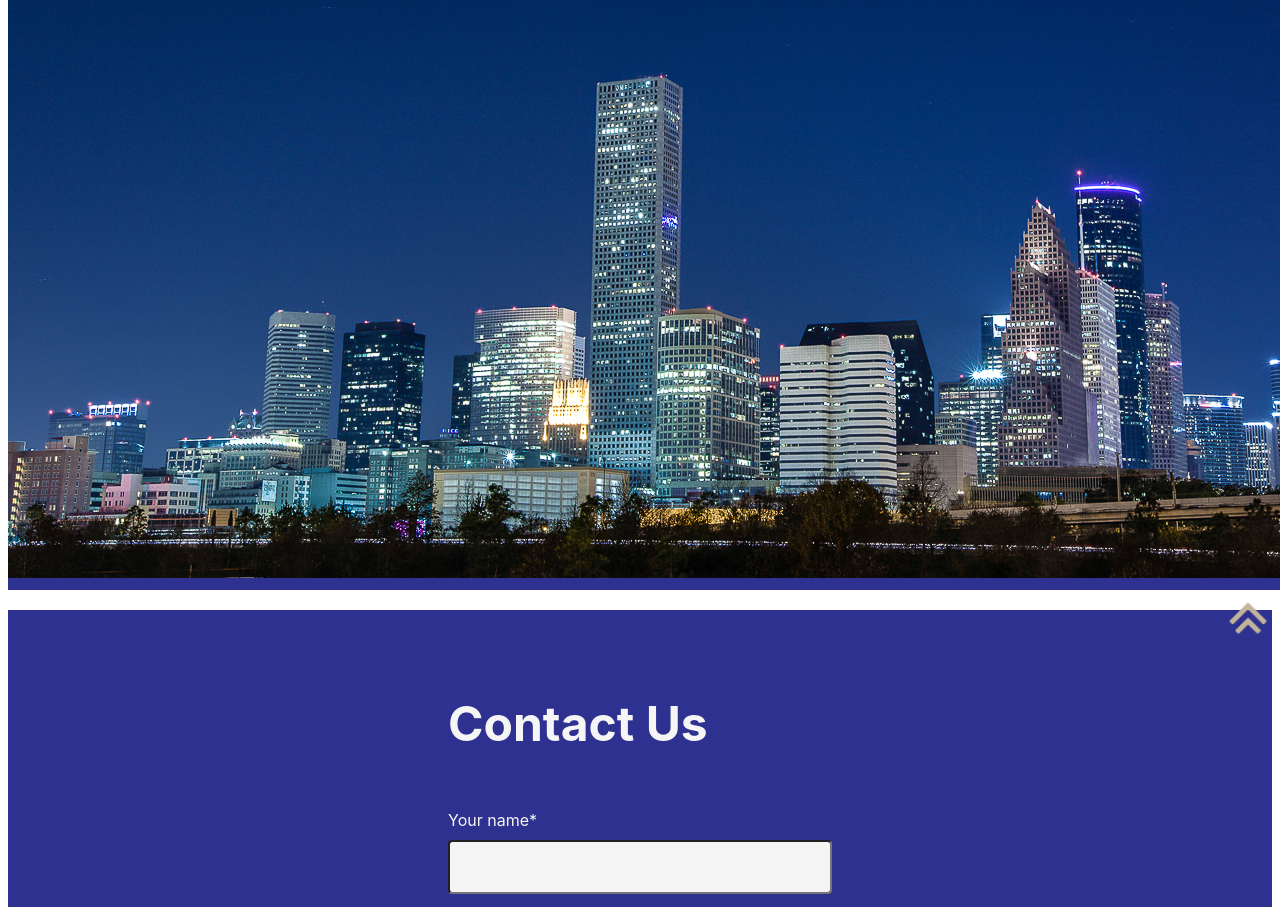
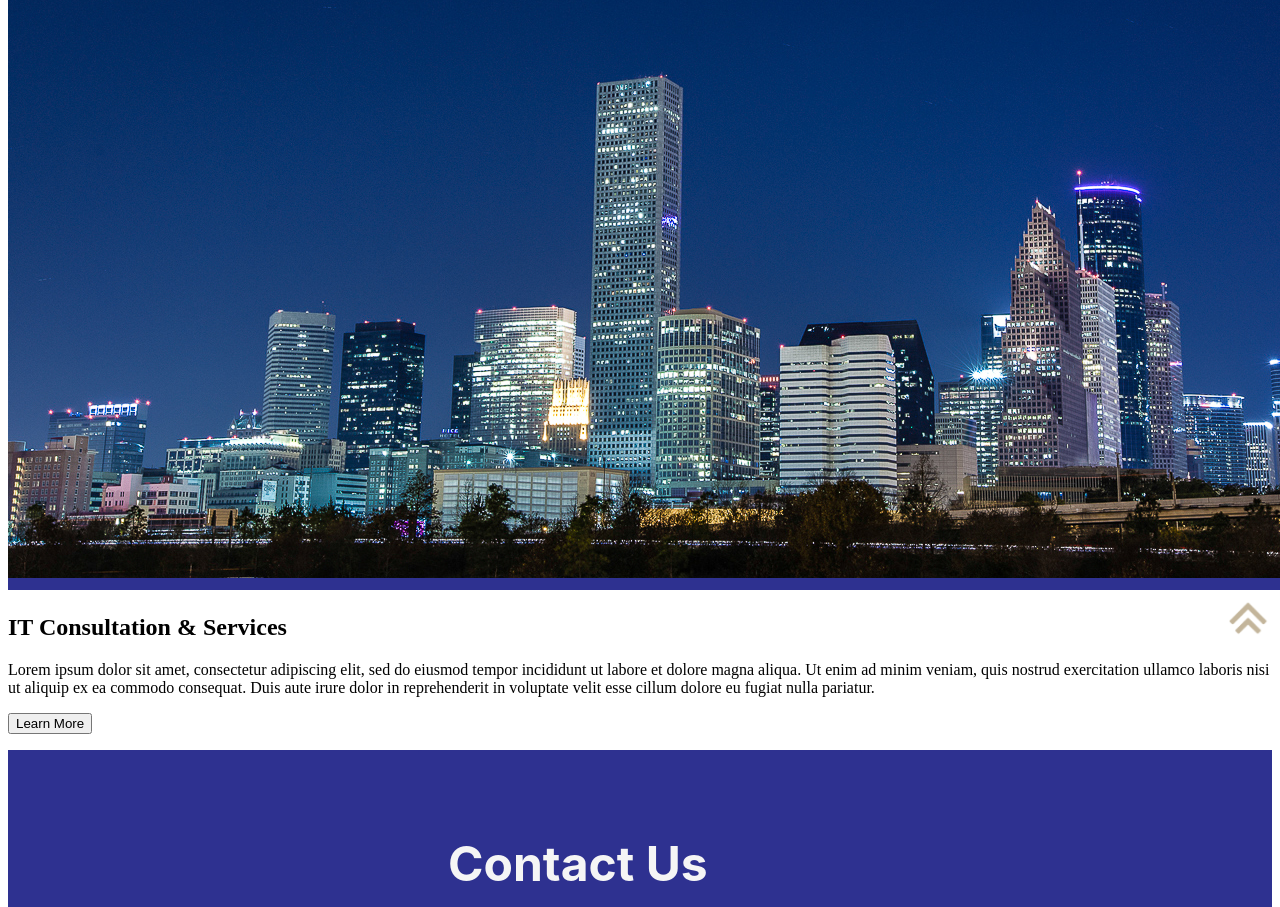
Before and after one commit to Jgreenwell93/Keystone, a plain HTML site: page index.html in a window 1280 px wide. Shown: the part 150-1057 px from the top of the page. Drawn offline with Linux system fonts and the light colour scheme.

Commit message:
adding in hero aarticle elemtns

```diff
--- a/index.html
+++ b/index.html
@@ -31,8 +31,14 @@
         <img class="skyline" src="/images/skyline.jpg" alt="skyline">
 
         <article class="hero-article">
-
+            <h1>IT Consultation & Services</h1>
+            <p>Lorem ipsum dolor sit amet, consectetur adipiscing elit, sed do eiusmod tempor incididunt ut labore et
+                dolore magna aliqua. Ut enim ad minim veniam, quis nostrud exercitation ullamco laboris nisi ut aliquip
+                ex ea commodo consequat. Duis aute irure dolor in reprehenderit in voluptate velit esse cillum dolore eu
+                fugiat nulla pariatur.</p>
+                <button id="learn-btn" onclick="window.location.href='/pages/services.html';">Learn More</button>
         </article>
+    </div>
 
 
 
@@ -64,8 +70,8 @@
                         <div class="fcf-form-group">
                             <label for="Message" class="fcf-label">Message</label>
                             <div class="fcf-input-group">
-                                    <textarea id="Message" name="Message" class="fcf-form-control" rows="6"
-                                        maxlength="3000" required></textarea>
+                                <textarea id="Message" name="Message" class="fcf-form-control" rows="6" maxlength="3000"
+                                    required></textarea>
                             </div>
                         </div>
 
@@ -85,7 +91,6 @@
             </div>
         </div>
 
-    </div>
 
         <script src="/assets/script.js"></script>
 </body>
```
Also changed, not shown: assets/stylesheet.css (+12 -2 lines). Lines whose indentation alone changed are shown as unchanged.
